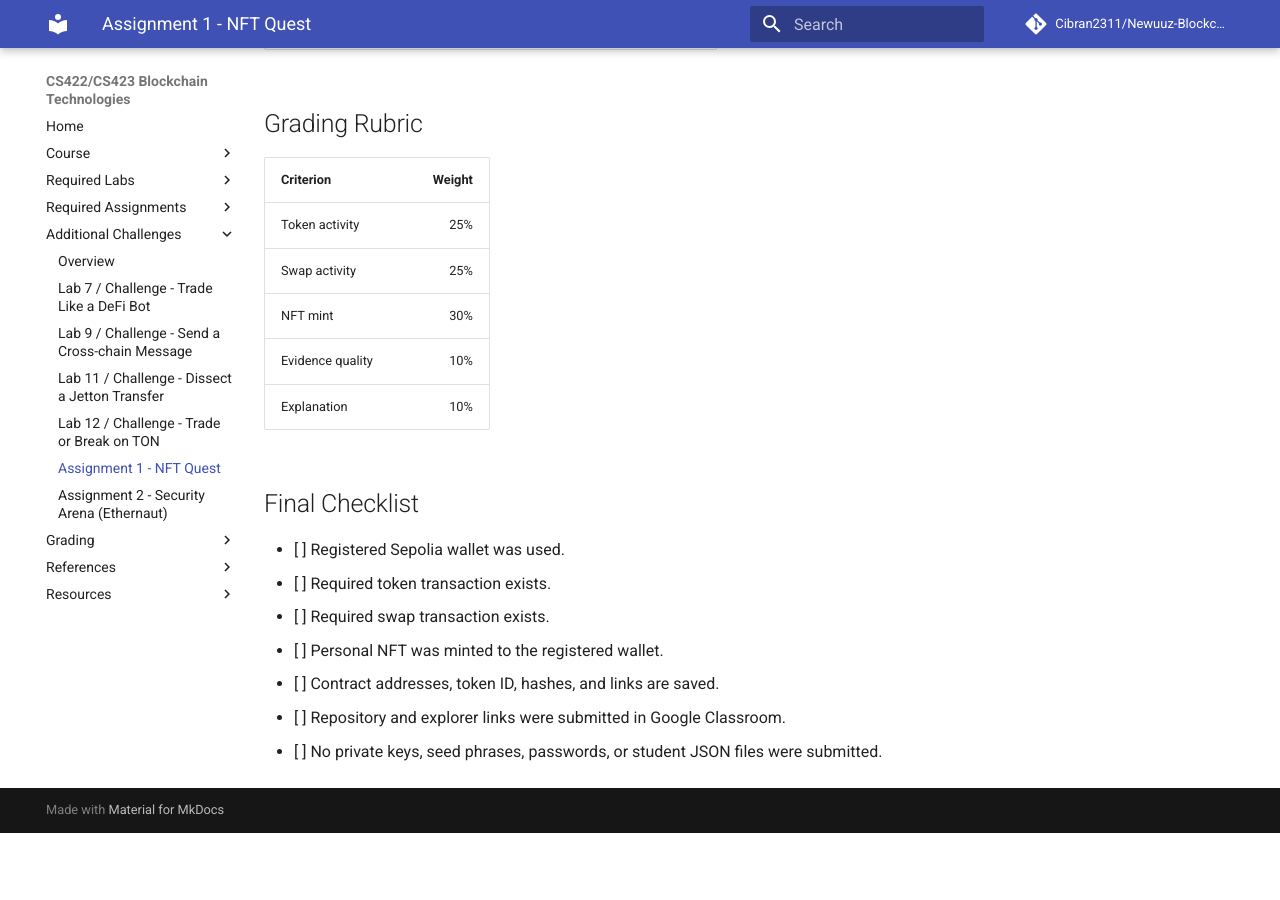
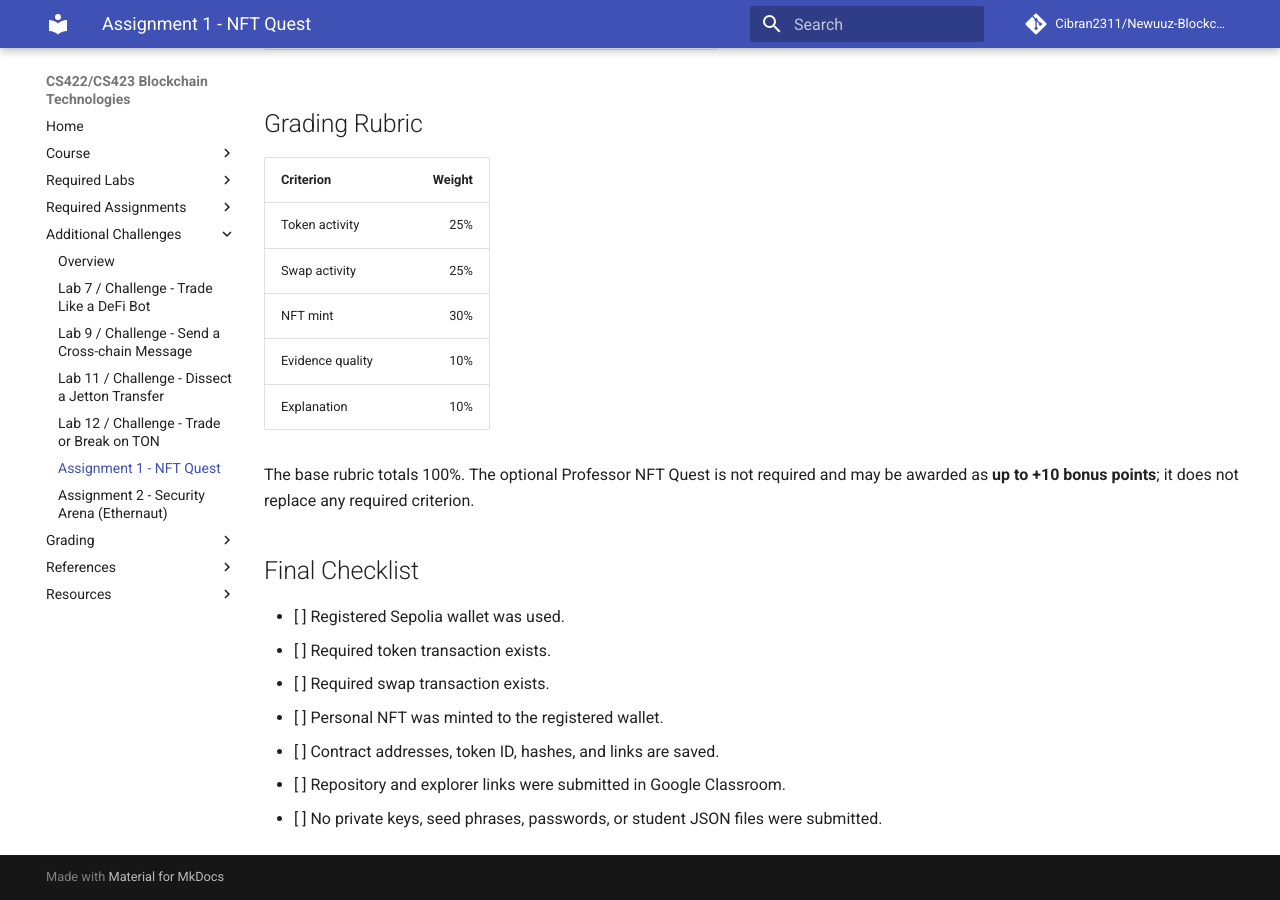
Before and after one commit to Cibran2311/Newuuz-Blockchain, an MkDocs documentation site: the page built from docs/assignments/assignment1-nft-trading.md, in a window 1280 px wide and 900 px high, scrolled down 4760 px. Built offline with MkDocs 1.6.1 and Material for MkDocs 9.7.7, drawn with Linux system fonts in a browser that asks for light colours; comment, search, counter and statistics services are not loaded; before the commit the page ends 5593 px from its top, so only the background shows below that.

Commit message:
Fix Assignment 1 rubric formatting

```diff
--- a/docs/assignments/assignment1-nft-trading.md
+++ b/docs/assignments/assignment1-nft-trading.md
@@ -157,7 +157,9 @@ Do not commit to the course repository. Do not submit student JSON files. The pr
 | Swap activity | 25% |
 | NFT mint | 30% |
 | Evidence quality | 10% |
-| Explanation | 10% |\n\nThe base rubric totals 100%. The optional Professor NFT Quest is not required and may be awarded as **up to +10 bonus points**; it does not replace any required criterion.
+| Explanation | 10% |
+
+The base rubric totals 100%. The optional Professor NFT Quest is not required and may be awarded as **up to +10 bonus points**; it does not replace any required criterion.
 
 ## Final Checklist
 
```
